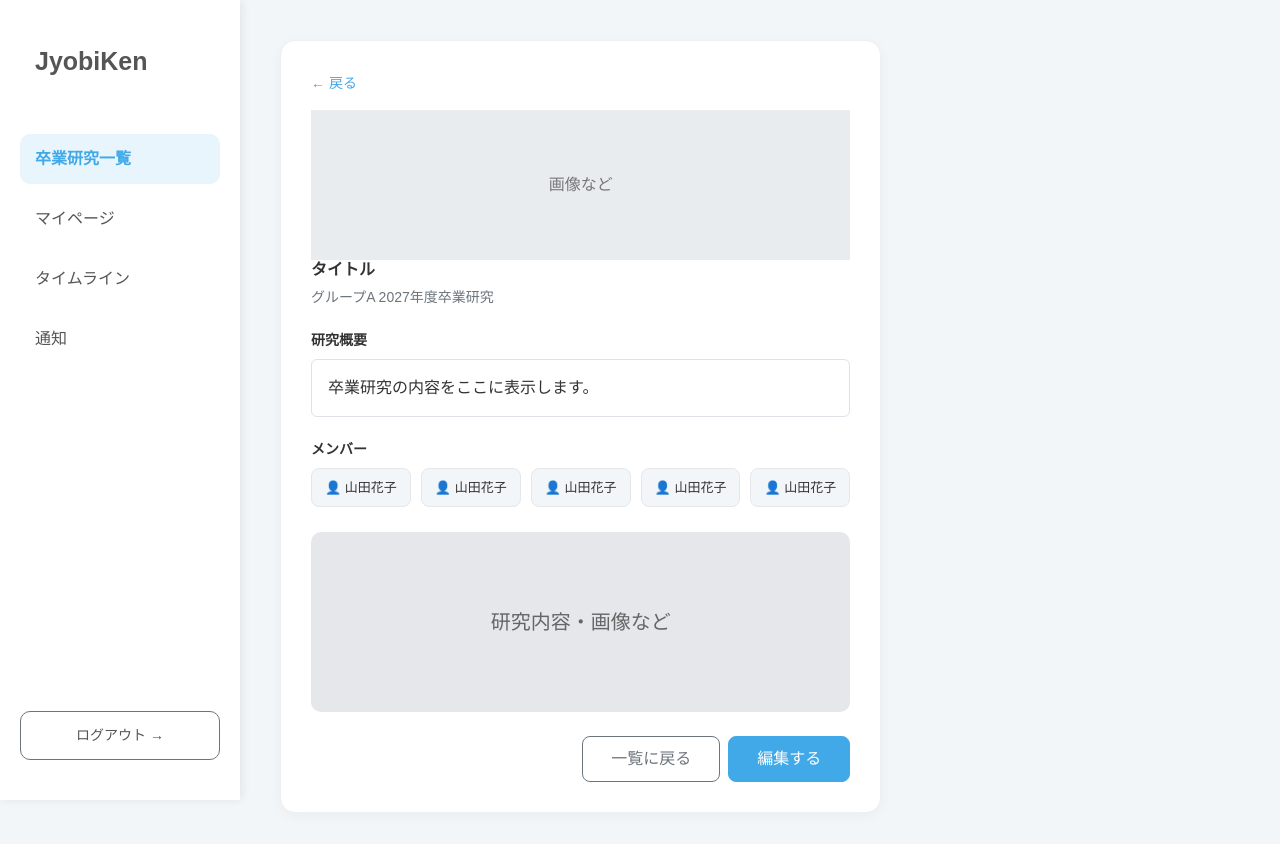
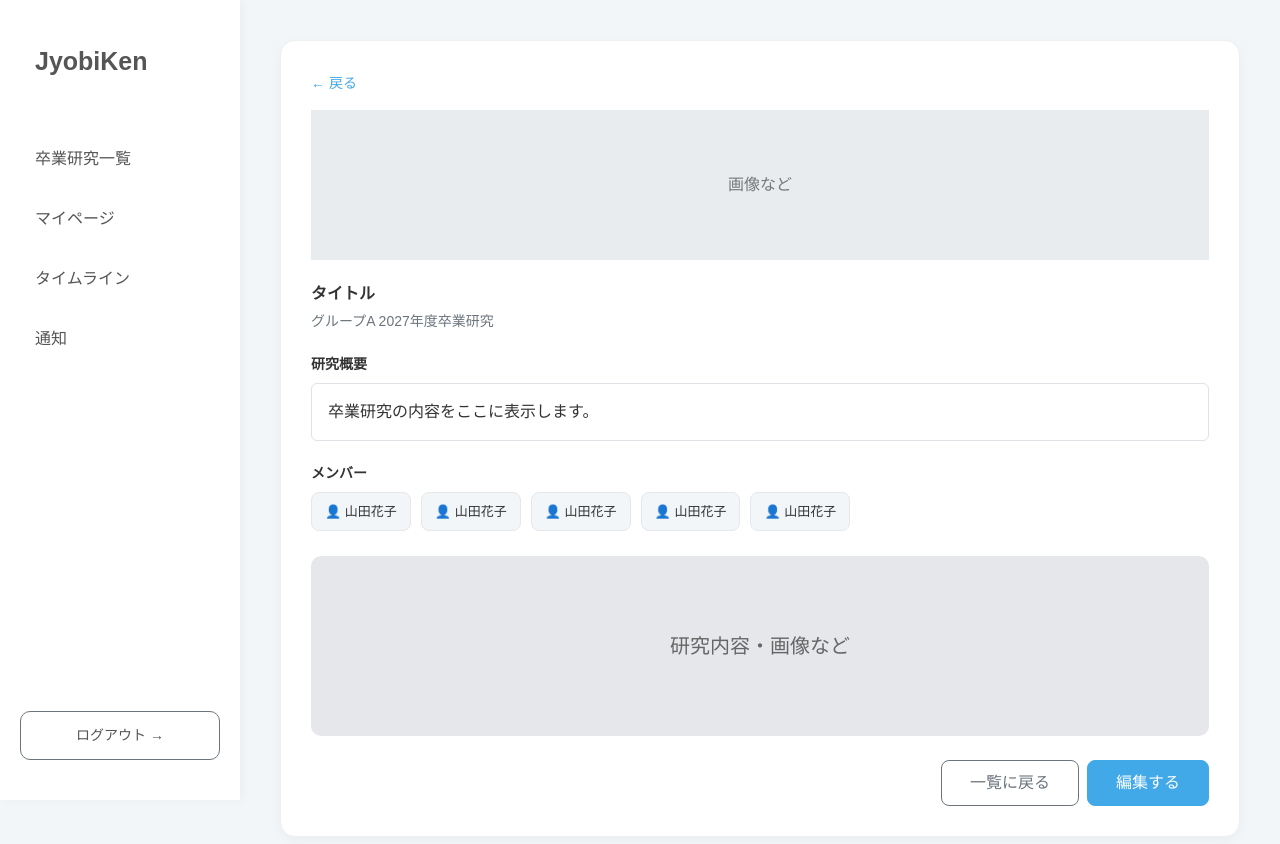
Before and after one commit to wakana1109047/JyobiKen, a React (Vite) app in the folder frontend/: page /research-detail in a window 1280 px wide. Shown: the top 844 px of the page. Built offline with nearby package versions, Linux system fonts and the light colour scheme.

Commit message:
画面レイアウトとCSSの調節

```diff
--- a/frontend/src/index.css
+++ b/frontend/src/index.css
@@ -55,14 +55,13 @@ body {
 }
 
 #root {
-  width: 1126px;
-  max-width: 100%;
-  margin: 0 auto;
-  text-align: center;
-  border-inline: 1px solid var(--border);
-  min-height: 100svh;
-  display: flex;
-  flex-direction: column;
+  width: 100%;
+  max-width: none;
+  margin: 0;
+  text-align: left;
+  border: none;
+  min-height: 100vh;
+  display: block;
   box-sizing: border-box;
 }
 
@@ -77,20 +76,24 @@ h1 {
   font-size: 56px;
   letter-spacing: -1.68px;
   margin: 32px 0;
+
   @media (max-width: 1024px) {
     font-size: 36px;
     margin: 20px 0;
   }
 }
+
 h2 {
   font-size: 24px;
   line-height: 118%;
   letter-spacing: -0.24px;
   margin: 0 0 8px;
+
   @media (max-width: 1024px) {
     font-size: 20px;
   }
 }
+
 p {
   margin: 0;
 }
--- a/frontend/src/page.css
+++ b/frontend/src/page.css
@@ -1,6 +1,32 @@
+/* ========================================
+   全ページ共通レイアウト
+======================================== */
+
+.page-content {
+    padding: 40px;
+    min-width: 0;
+}
+
+/* スマートフォン */
+@media (max-width: 768px) {
+    .page-content {
+        padding: 24px 16px 110px;
+    }
+}
+
+/* 横幅が380px以下の画面 */
+@media (max-width: 380px) {
+    .page-content {
+        padding-left: 12px;
+        padding-right: 12px;
+    }
+}
+
+
 /* ==========================================================================
    研究一覧 (Research List)
 ========================================================================== */
+
 .research-grid {
     display: grid;
     grid-template-columns: repeat(2, minmax(0, 1fr));
@@ -72,9 +98,11 @@
     color: #777;
 }
 
+
 /* ==========================================================================
    マイページ (MyPage)
 ========================================================================== */
+
 .profile-icon {
     width: 64px;
     height: 64px;
@@ -146,9 +174,11 @@
     margin-right: 4px;
 }
 
+
 /* ==========================================================================
    タイムライン (Timeline)
 ========================================================================== */
+
 .diary-card {
     padding: 20px;
     margin-bottom: 15px;
@@ -201,9 +231,11 @@
     color: var(--hover-blue);
 }
 
+
 /* ==========================================================================
    通知 (Notifications)
 ========================================================================== */
+
 .notification-item {
     display: flex;
     align-items: center;
@@ -286,9 +318,11 @@
     font-size: 20px;
 }
 
+
 /* ==========================================================================
    プロフィール編集 (Profile Edit) / 日誌編集 (Diary Edit)
 ========================================================================== */
+
 .profile-image-area {
     text-align: center;
     margin-bottom: 30px;
@@ -358,9 +392,11 @@
     text-decoration: underline;
 }
 
+
 /* ==========================================================================
    画面固有のスマホレスポンシブ
 ========================================================================== */
+
 @media (max-width: 768px) {
     .research-grid {
         grid-template-columns: 1fr;
@@ -391,9 +427,11 @@
     }
 }
 
+
 /* ==========================================================================
    卒研詳細 (Research Detail)
 ========================================================================== */
+
 .section-label {
     font-size: 14px;
     font-weight: bold;
@@ -450,9 +488,11 @@
     }
 }
 
+
 /* ==========================================================================
    認証系画面 (Login / Register)
 ========================================================================== */
+
 .auth-page-wrapper {
     width: 100%;
     min-height: 100vh;
@@ -557,13 +597,13 @@
     .register-title {
         font-size: 23px;
     }
+}
 
-
-}
 
 /* ==========================================================================
    カンプ登録 (Kanpu Register)
 ========================================================================== */
+
 .section-title {
     font-size: 18px;
     font-weight: bold;
@@ -602,9 +642,11 @@
     }
 }
 
+
 /* ==========================================================================
    日誌投稿モーダル
 ========================================================================== */
+
 .modal-overlay {
     position: fixed;
     top: 0;
@@ -651,9 +693,11 @@
     }
 }
 
+
 /* ==========================================================================
    管理者機能 (Admin Pages)
 ========================================================================== */
+
 .account-row {
     padding: 18px;
     border: 1px solid #e9edf1;
@@ -765,4 +809,5 @@
         font-size: 12px;
         padding: 7px 10px;
     }
+
 }
--- a/frontend/src/pages/admin/admin-home.jsx
+++ b/frontend/src/pages/admin/admin-home.jsx
@@ -34,7 +34,7 @@ export default function AdminHome() {
     });
 
     return (
-        <main className="main-content">
+        <main className="main-content flex-grow-1 page-content">
             <header className="top-header">
                 <h1 className="page-title">卒業研究一覧</h1>
                 <div className="user-name">👤 山田太郎</div>
--- a/frontend/src/pages/admin/admin-research-detail.jsx
+++ b/frontend/src/pages/admin/admin-research-detail.jsx
@@ -10,7 +10,7 @@ export default function AdminResearchDetail() {
     };
 
     return (
-        <main className="main-content">
+        <main className="main-content flex-grow-1 page-content">
             <h1 className="page-title">卒研詳細</h1>
 
             <section className="content-card">
--- a/frontend/src/pages/admin/admin-research-edit.jsx
+++ b/frontend/src/pages/admin/admin-research-edit.jsx
@@ -25,7 +25,7 @@ export default function AdminResearchEdit() {
     };
 
     return (
-        <main className="main-content">
+        <main className="main-content flex-grow-1 page-content">
             <h1 className="page-title">詳細編集</h1>
 
             <section className="content-card">
--- a/frontend/src/pages/user/mypage.jsx
+++ b/frontend/src/pages/user/mypage.jsx
@@ -6,7 +6,7 @@ export default function MyPage() {
     const [isModalOpen, setIsModalOpen] = useState(false); // モーダルの状態
 
     return (
-        <main className="main-content">
+        <main className="main-content flex-grow-1 page-content">
             <h1 className="page-title">マイページ</h1>
 
             <section className="content-card">
--- a/frontend/src/pages/user/notification-detail.jsx
+++ b/frontend/src/pages/user/notification-detail.jsx
@@ -21,7 +21,7 @@ export default function NotificationDetail({ notifications, onMarkAsRead }) {
 
     if (!detail) {
         return (
-            <main className="main-content flex-grow-1 p-4">
+            <main className="main-content flex-grow-1 page-content">
                 <div className="text-center py-5">
                     <p className="text-secondary">該当する通知が見つかりませんでした。</p>
                     <button
@@ -38,7 +38,6 @@ export default function NotificationDetail({ notifications, onMarkAsRead }) {
 
     return (
         <main className="main-content flex-grow-1 p-4">
-            <h1 className="page-title h4 mb-4">通知詳細</h1>
 
             <section className="content-card bg-white p-4 rounded-3 border mx-auto" style={{ maxWidth: '850px' }}>
                 <button
--- a/frontend/src/pages/user/notifications.jsx
+++ b/frontend/src/pages/user/notifications.jsx
@@ -11,7 +11,7 @@ export default function Notifications({ notifications, onReadAll }) {
     });
 
     return (
-        <main className="main-content flex-grow-1 p-4">
+        <main className="main-content flex-grow-1 page-content">
             <div className="d-flex justify-content-between align-items-center flex-wrap gap-3 mb-4">
                 <h1 className="page-title mb-0">通知</h1>
                 <button
--- a/frontend/src/pages/user/profile-edit.jsx
+++ b/frontend/src/pages/user/profile-edit.jsx
@@ -54,7 +54,7 @@ export default function ProfileEdit() {
             </nav>
 
             {/* プロフィール編集メインコンテンツ */}
-            <main className="main-content">
+            <main className="main-content flex-grow-1 page-content">
                 <h1 className="page-title">プロフィール編集</h1>
 
                 <section className="content-card">
--- a/frontend/src/pages/user/research-detail.jsx
+++ b/frontend/src/pages/user/research-detail.jsx
@@ -1,9 +1,9 @@
+
 import { Link, useNavigate } from 'react-router-dom';
 
 export default function ResearchDetail() {
     const navigate = useNavigate();
 
-    // メンバーデータの例（動的に表示可能）
     const members = [
         '山田花子',
         '山田花子',
@@ -13,37 +13,7 @@ export default function ResearchDetail() {
     ];
 
     return (
-        <div className="layout">
-            {/* サイドバー */}
-            <aside className="sidebar">
-                <Link to="/" className="logo">
-                    JyobiKen
-                </Link>
-
-                <nav className="nav flex-column">
-                    <Link to="/research-list" className="nav-link active">
-                        卒業研究一覧
-                    </Link>
-                    <Link to="/mypage" className="nav-link">
-                        マイページ
-                    </Link>
-                    <Link to="/timeline" className="nav-link">
-                        タイムライン
-                    </Link>
-                    <Link to="/notifications" className="nav-link">
-                        通知
-                    </Link>
-                </nav>
-
-                <div className="logout">
-                    <Link to="/login" className="btn btn-outline-secondary btn-sm w-100">
-                        ログアウト →
-                    </Link>
-                </div>
-            </aside>
-
-            {/* 詳細画面メインコンテンツ */}
-            <main className="main-content">
+        <main className="main-content flex-grow-1 page-content">
             <div className="content-card">
                 <button
                     type="button"
@@ -53,7 +23,7 @@ export default function ResearchDetail() {
                     ← 戻る
                 </button>
 
-                    <div className="research-image">
+                <div className="research-image mb-4">
                     画像など
                 </div>
 
@@ -96,7 +66,7 @@ export default function ResearchDetail() {
 
                 {/* ボタンエリア */}
                 <div className="d-flex justify-content-end gap-2 mt-4 flex-wrap">
-                        <Link to="/research-list" className="btn btn-outline-secondary">
+                    <Link to="/" className="btn btn-outline-secondary">
                         一覧に戻る
                     </Link>
                     <Link to="#" className="btn btn-primary">
@@ -105,6 +75,5 @@ export default function ResearchDetail() {
                 </div>
             </div>
         </main>
-        </div>
     );
 }
--- a/frontend/src/pages/user/research-list.jsx
+++ b/frontend/src/pages/user/research-list.jsx
@@ -46,7 +46,7 @@ export default function Home() {
   };
 
   return (
-    <main className="main-content">
+    <main className="main-content flex-grow-1 page-content">
       <header className="top-header">
         <h1 className="page-title">卒業研究一覧</h1>
         <div className="user-name">👤 ユーザー</div>
--- a/frontend/src/pages/user/timeline.jsx
+++ b/frontend/src/pages/user/timeline.jsx
@@ -144,7 +144,7 @@ export default function Timeline() {
     });
 
     return (
-        <main className="main-content flex-grow-1 p-4">
+        <main className="main-content flex-grow-1 page-content">
             <div className="d-flex justify-content-between align-items-center flex-wrap gap-3 mb-4">
                 <h1 className="page-title mb-0">タイムライン</h1>
             </div>
```
Lines whose indentation alone changed are shown as unchanged.
